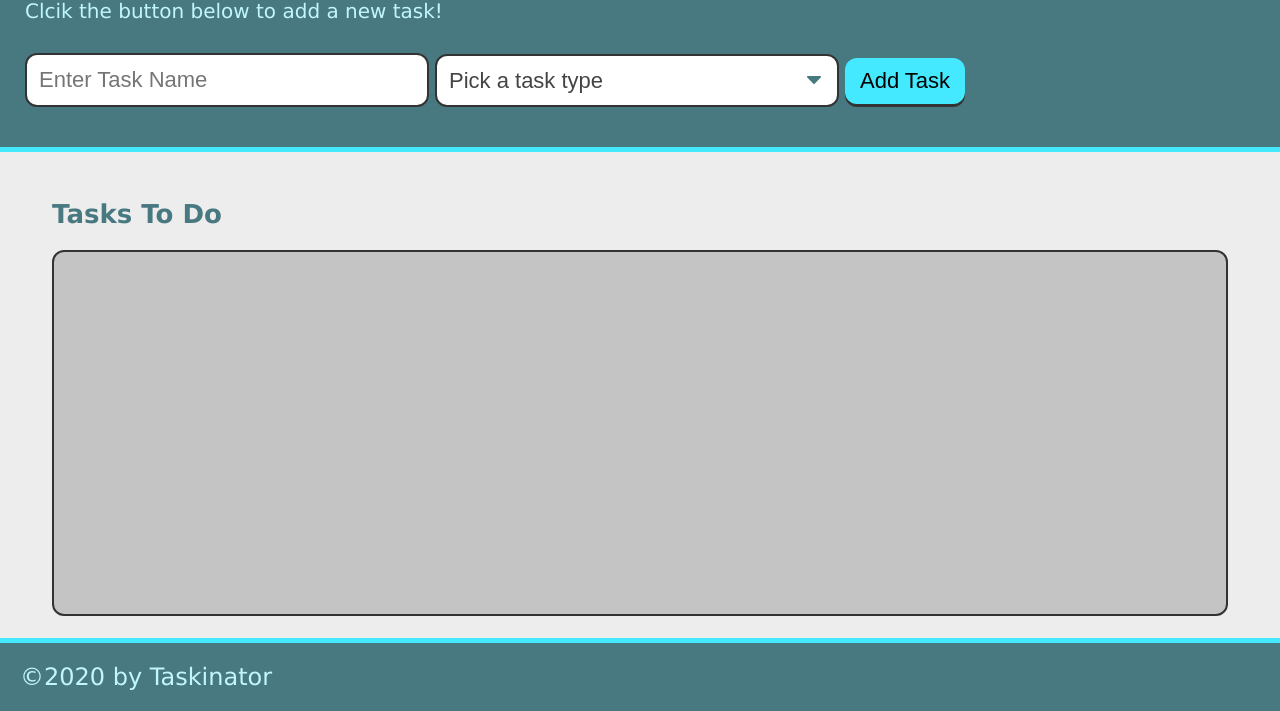
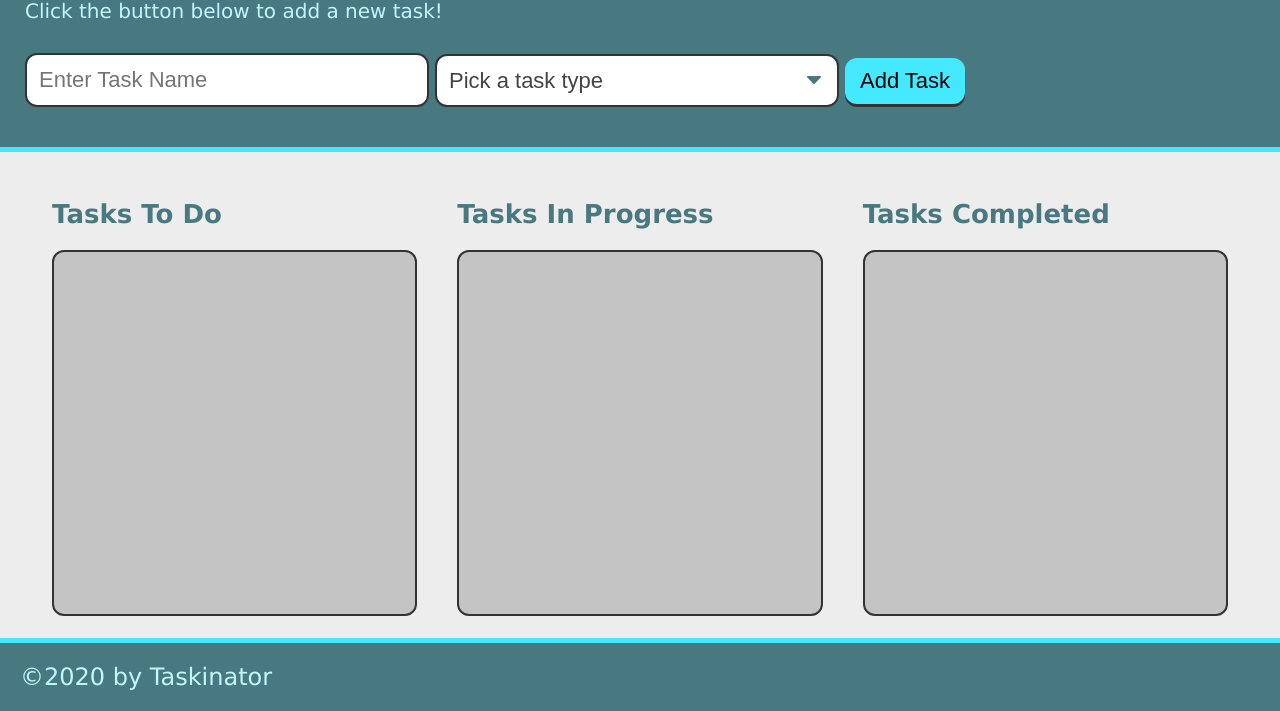
Before and after one commit to swyner97/taskinator, a plain HTML site: page index.html in a window 1280 px wide. Shown: the part 89-800 px from the top of the page. Drawn offline with Linux system fonts and the light colour scheme.

Commit message:
add tasks

```diff
--- a/assets/js/script.js
+++ b/assets/js/script.js
@@ -3,28 +3,30 @@ var tasksToDoEl = document.querySelector("#tasks-to-do");
 
 var taskFormHandler = function(event) {
   event.preventDefault();
-  var taskNameInput = document.querySelector("input[name='task-name']").value;
+  var taskNameInput = document.querySelector("input[name='task-name'").value;
   var taskTypeInput = document.querySelector("select[name='task-type']").value;
 
-  // check if input values are empty strings
-  if (!taskNameInput || !taskTypeInput) {
+  // check if inputs are empty (validate)
+  if (taskNameInput === "" || taskTypeInput === "") {
     alert("You need to fill out the task form!");
     return false;
   }
 
   formEl.reset();
 
-  // package up data as an object
+  // reset form fields for next task to be entered
+  document.querySelector("input[name='task-name']").value = "";
+  document.querySelector("select[name='task-type']").selectedIndex = 0;
+
   var taskDataObj = {
-      name: taskNameInput,
-      type: taskTypeInput
+    name: taskNameInput,
+    type: taskTypeInput
   };
 
-  // send it as an argument to createTaskEl
   createTaskEl(taskDataObj);
 };
 
-var createTaskEl = function (taskDataObj) {
+var createTaskEl = function(taskDataObj) {
   // create list item
   var listItemEl = document.createElement("li");
   listItemEl.className = "task-item";
@@ -35,7 +37,9 @@ var createTaskEl = function (taskDataObj) {
   taskInfoEl.innerHTML = "<h3 class='task-name'>" + taskDataObj.name + "</h3><span class='task-type'>" + taskDataObj.type + "</span>";
   listItemEl.appendChild(taskInfoEl);
 
-  // add entire list item to list
+  console.dir(listItemEl);
+
+  // add list item to list
   tasksToDoEl.appendChild(listItemEl);
 };
 
--- a/index.html
+++ b/index.html
@@ -10,16 +10,13 @@
 </head>
 
 <body>
+
   <header>
-        <h1 class="page-title">
-            Taskinator
-        </h1>
-        <p>
-            Clcik the button below to add a new task!
-        </p>
+    <h1 class="page-title">Taskinator</h1>
+    <p>Click the button below to add a new task!</p>
     <form id="task-form">
       <div class="form-group">
-              <input type="text" name="task-name" class="text-input" placeholder="Enter Task Name" />
+        <input type="text" name="task-name" placeholder="Enter Task Name" />
       </div>
       <div class="form-group">
         <select name="task-type" class="select-dropdown">
@@ -37,12 +34,20 @@
 
   <main class="page-content">
     <section class="task-list-wrapper">
-            <h2 class="list-title">
-                Tasks To Do
-            </h2>
-            <ul class="task-list" id="tasks-to-do">
+      <h2 class="list-title">Tasks To Do</h2>
+      <ul class="task-list" id="tasks-to-do"></ul>
+    </section>
 
-            </ul>
+    <!-- Tasks In Progress -->
+    <section class="task-list-wrapper">
+      <h2 class="list-title">Tasks In Progress</h2>
+      <ul class="task-list" id="tasks-in-progress"></ul>
+    </section>
+
+    <!-- Tasks Completed -->
+    <section class="task-list-wrapper">
+      <h2 class="list-title">Tasks Completed</h2>
+      <ul class="task-list" id="tasks-completed"></ul>
     </section>
   </main>
 
```
Lines whose indentation alone changed are shown as unchanged.
